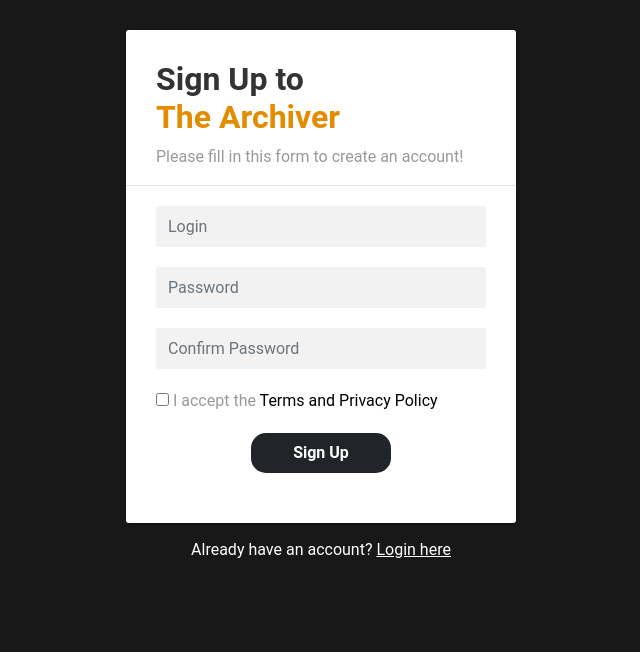
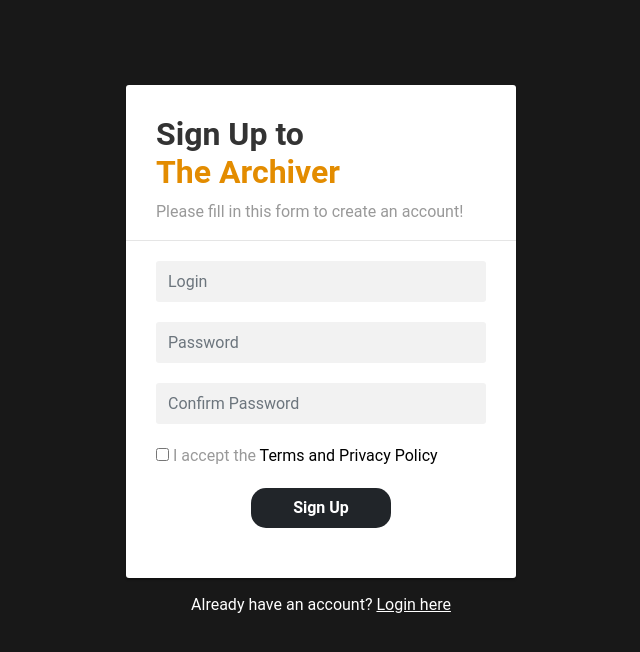
Before and after one commit to ValentinM27/postit, a Next.js app: page /users/signup in a window 1280 px wide. Shown: the top 652 px of the page, without its empty margins (319-959 px from the left). Built offline with nearby package versions, Linux system fonts and the light colour scheme.

Commit message:
[nav] - fixed navbar

```diff
--- a/components/myNavbar.tsx
+++ b/components/myNavbar.tsx
@@ -34,7 +34,7 @@ const myNavbar = () => {
   }, []);
 
   return (
-    <nav className="header navbar navbar-dark bg-dark">
+    <nav className="header navbar fixed-top navbar-dark bg-dark">
       <div className="left-container-header d-flex justify-content-between">
         <div className="left-header navbar-brand">
           <a href="/">
--- a/pages/_app.tsx
+++ b/pages/_app.tsx
@@ -20,7 +20,9 @@ export default function App({ Component, pageProps }: AppProps) {
     <div>
       <RouteGuard>
         {showHeader && <Nav />}
-        <Component {...pageProps} />
+        <div className="wrapper">
+          <Component {...pageProps} />
+        </div>
       </RouteGuard>
     </div>
   );
--- a/styles/globals.css
+++ b/styles/globals.css
@@ -23,7 +23,7 @@ body {
   width: 100%;
   height: 390px;
   object-fit: cover;
-  border-radius: 10px;
+  border-radius: 5px;
   max-width: 390px;
   background: #000;
   box-shadow: none !important;
@@ -314,3 +314,7 @@ input[type="file"] {
   font-weight: bold;
   color: #f2f2f2;
 }
+
+.wrapper {
+  margin-top: 85px;
+}
```
